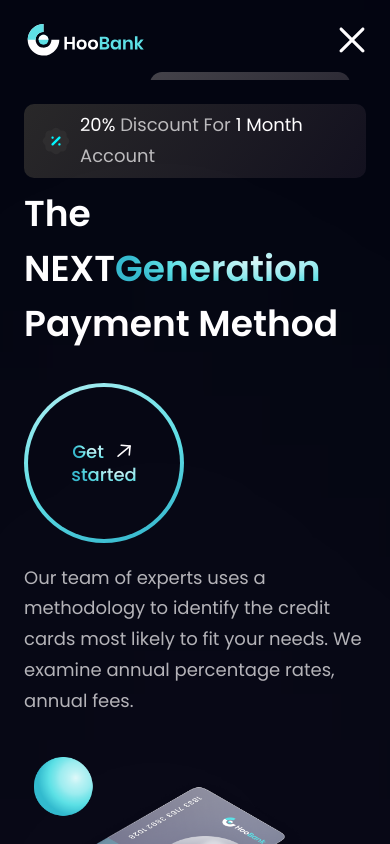
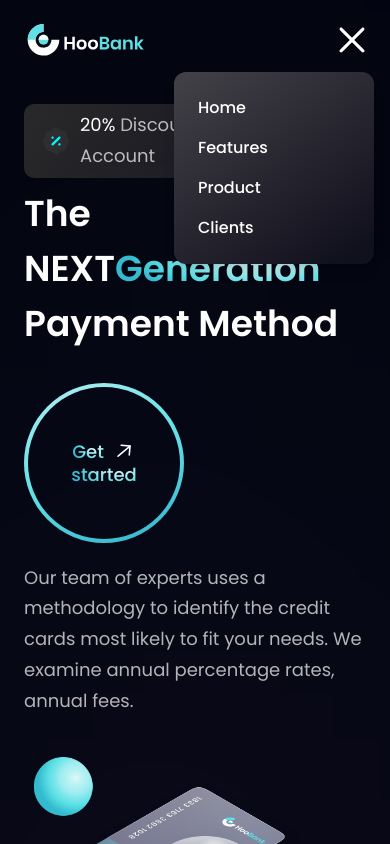
Before and after one commit to AMJchamod/Mordern_Bank_Ui_React-Vite-Tailwind, a React (Vite) app: page / in a window 390 px wide. Both pictures are taken after a click on the picture 352 px from the left and 40 px from the top of the page. Shown: the top 844 px of the page. Built offline with nearby package versions, Linux system fonts and the light colour scheme.

Commit message:
resolve the navbar issue and improve the mobile vview

```diff
--- a/src/components/Navbar.jsx
+++ b/src/components/Navbar.jsx
@@ -6,7 +6,8 @@ const Navbar = () => {
   const [toggle, setToggle] = useState(false);
 
   return (
-    <nav className="w-full flex justify-between items-center py-6 relative navbar">
+    <nav className="w-full flex justify-between items-center py-6 navbar">
+      {/* Logo */}
       <img src={logo} alt="hoobank" className="w-[124px] h-[32px]" />
 
       {/* Desktop Navigation */}
@@ -40,7 +41,11 @@ const Navbar = () => {
         id="mobile-menu"
         className={`${
           toggle ? 'flex' : 'hidden'
-        } flex-col p-6 bg-black-gradient absolute top-16 right-0 mx-4 my-2 min-w-[200px] rounded-xl transition-all duration-300 ease-in-out`}
+        } flex-col p-6 bg-black-gradient absolute top-16 right-0 mx-4 my-2 min-w-[200px] rounded-xl z-50 shadow-lg transition-all duration-300 ease-in-out`}
+        style={{
+          top: toggle ? '64px' : '0', // Adjust the top position when toggled
+          transition: 'top 0.3s ease-out', // Smooth transition for top property
+        }}
       >
         <ul className="list-none flex flex-col justify-start items-start flex-1">
           {navLinks.map((nav, index) => (
```
